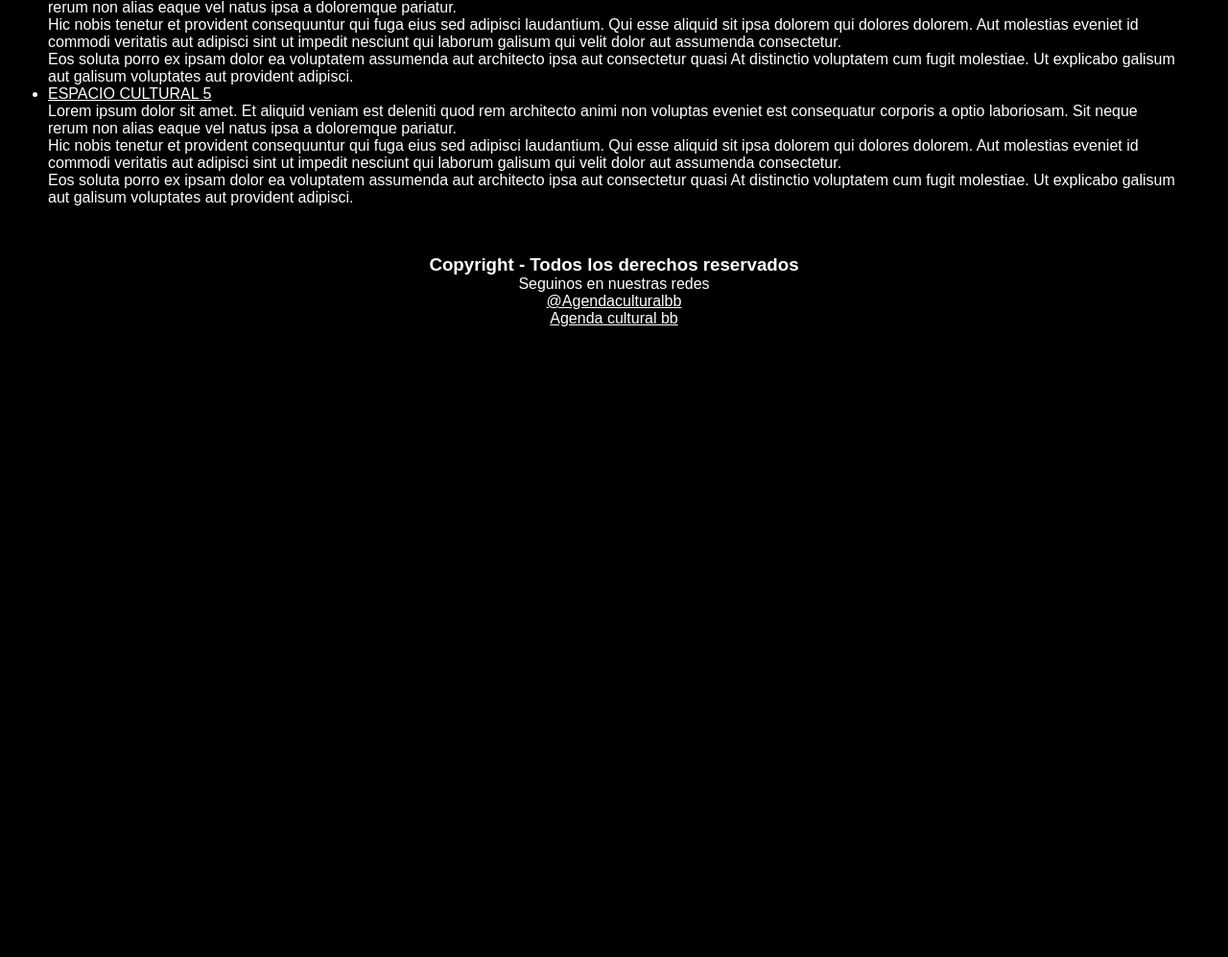
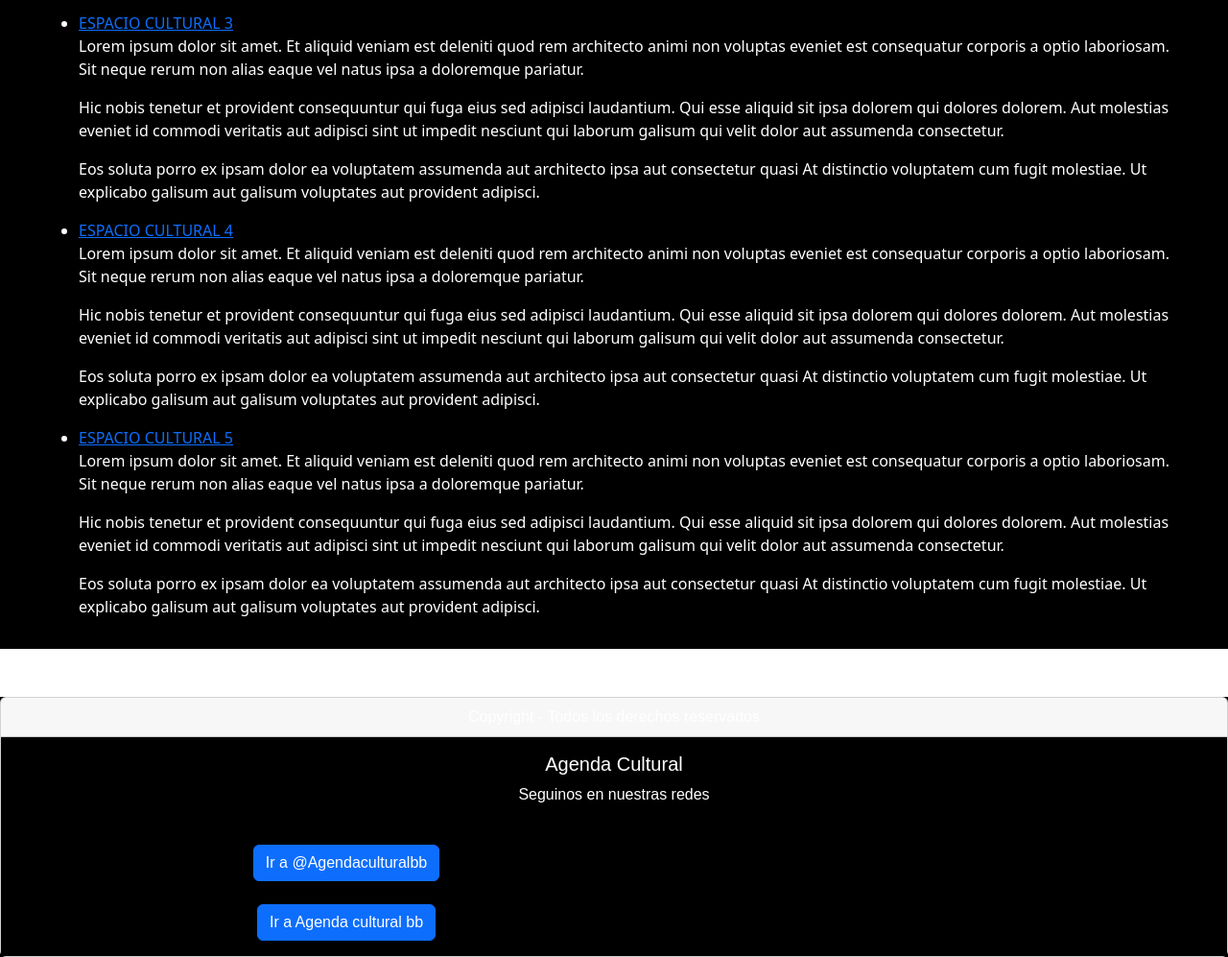
Before and after one commit to MariaMilagrosDuran/desafiogithub, a plain HTML site: page Index espacios culturales.html in a window 1280 px wide. Shown: the part 764-1761 px from the top of the page at 96% size. Before the commit the page ends 1109 px from the top, so only its background shows below. Drawn offline with nearby package versions, Linux system fonts and the light colour scheme.

Commit message:
segunda preentrega

```diff
--- a/Index espacios culturales.html
+++ b/Index espacios culturales.html
@@ -8,7 +8,8 @@
     <meta name="theme-color" content="#ffffff">
     <title> Agenda cultural</title>
     <link rel="stylesheet" type="text/css" href="espacios.css">
-  </head>
+    <link href="https://cdn.jsdelivr.net/npm/bootstrap@5.2.1/dist/css/bootstrap.min.css" rel="stylesheet" integrity="sha384-iYQeCzEYFbKjA/T2uDLTpkwGzCiq6soy8tYaI1GyVh/UjpbCx/TYkiZhlZB6+fzT" crossorigin="anonymous">
+<script src="https://cdn.jsdelivr.net/npm/bootstrap@5.2.1/dist/js/bootstrap.bundle.min.js" integrity="sha384-u1OknCvxWvY5kfmNBILK2hRnQC3Pr17a+RTT6rIHI7NnikvbZlHgTPOOmMi466C8" crossorigin="anonymous"></script>
   <body>
     <header>
       <nav>
@@ -25,6 +26,7 @@
       <section>
         <div class="titulo">
         <h1>ESPACIOS CULTURALES</h1></div>
+
         <div class="boton">
           <select><div class="lugar">
           <option value="1">lugar</option>
@@ -49,10 +51,23 @@
         </section>
     </article>
     <footer>
-      <h3>Copyright - Todos los derechos reservados</h3>
-      <p>Seguinos en nuestras redes</p>
-      <a href="www.instagram.com/Agendaculturalbb">@Agendaculturalbb</a> <br>
-      <a href="www.facebook.com/Agendaculturalbb">Agenda cultural bb</a>
+      <div class="card text-center">
+        <div class="card-header">
+          Copyright - Todos los derechos reservados
+        </div>
+        <div class="card-body">
+          <h5 class="card-title">Agenda Cultural</h5>
+          <p class="card-text">Seguinos en nuestras redes</p><br>
+         <div class="container">
+            <div class="raw">
+              <div class="col-6">
+          <button class="btn btn-primary">Ir a @Agendaculturalbb</button></div><br>
+          <div class="col-6">
+          <button class="btn btn-primary">Ir a Agenda cultural bb</button></div>
+        </div>
+        </div>
+        </div>
+      </div>
     </footer>
 
   </body>
--- a/espacios.css
+++ b/espacios.css
@@ -73,3 +73,7 @@ footer{
     margin-top: 10px;
     height: 10vh;
 }
+.btn btn-primary{
+    background-color: #fff,!important
+    color: blueviolet !important;
+}
--- a/estilo.css
+++ b/estilo.css
@@ -67,3 +67,7 @@ footer{
     margin-top: 10px;
     height: 10vh;
 }
+.btn btn-primary{
+    background-color: #fff;
+    color: blueviolet;
+font-weight: 200;}
--- a/style.css
+++ b/style.css
@@ -33,12 +33,12 @@ nav{
     color: #fff;
 }
 
-.contenedor{
+.container{
     display: flex;
     flex-direction: column;
     align-items: center;
     justify-content: center;
-}
+
 
 .contenedor__title{
     font-size: 100px;
```
Also changed, not shown: Index.html (+27 -10 lines), index Agenda cultral.html (+19 -4 lines), index contacto.html (+19 -4 lines), index sobre nosotros.html (+20 -4 lines).
